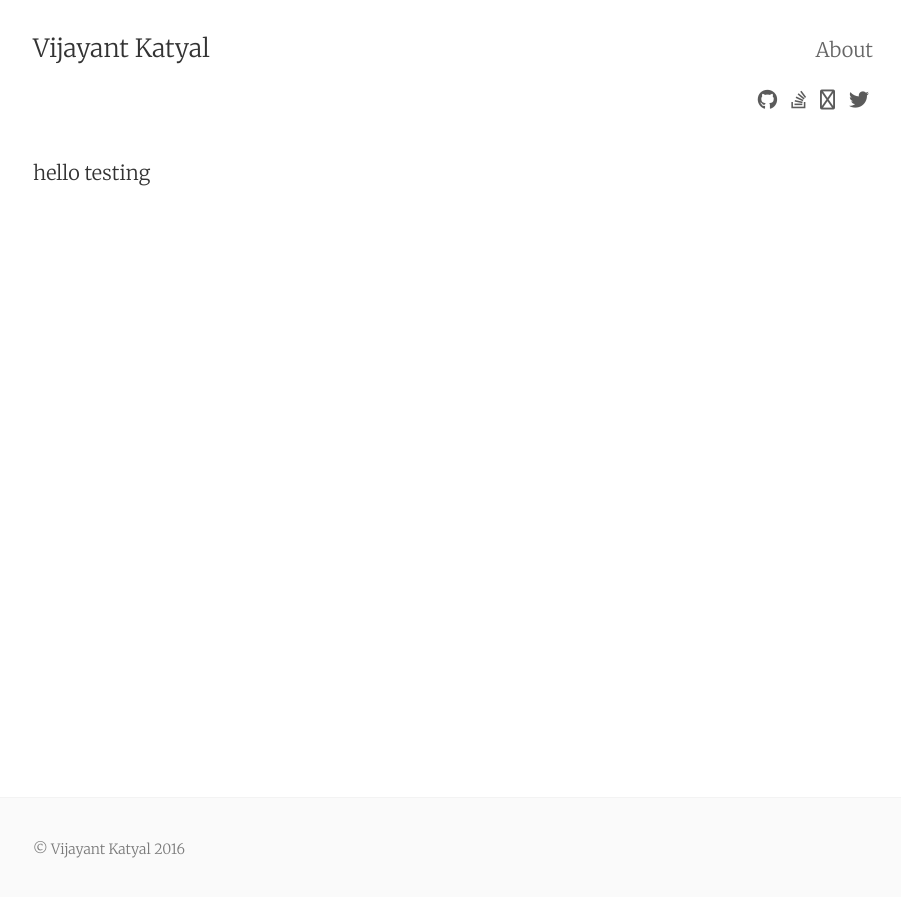
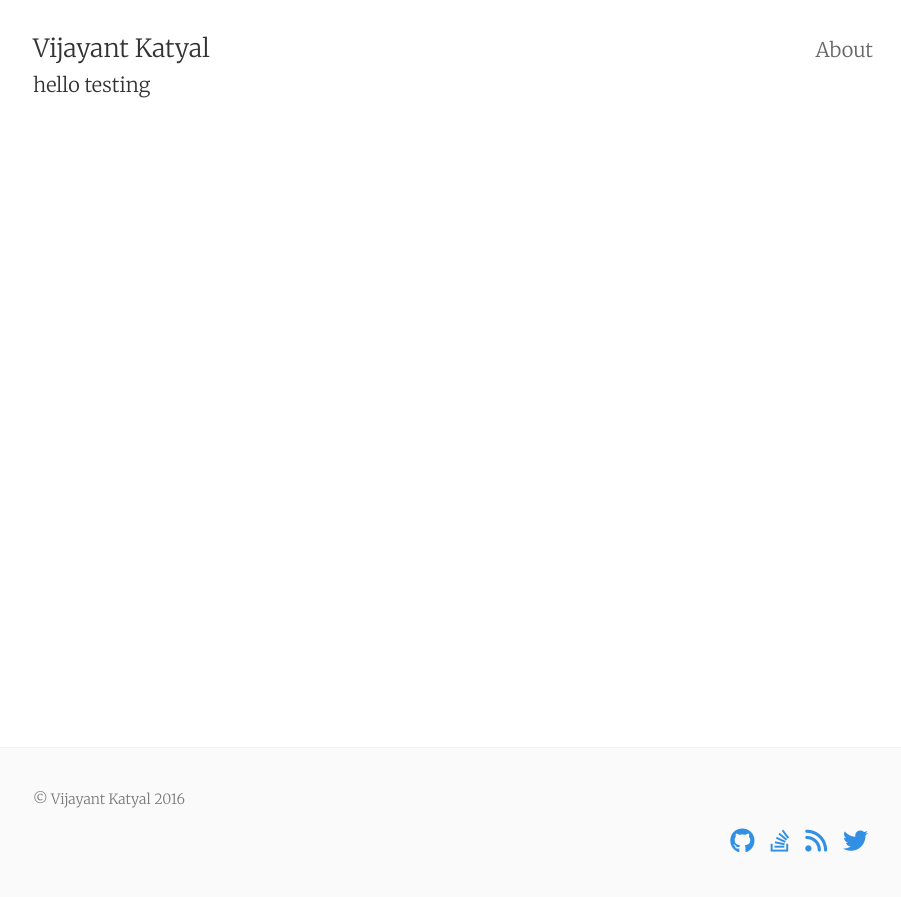
Before and after one commit to vijayantkatyal/vijayantkatyal.github.io, a Jekyll site: the page built from index.html, in a window 1280 px wide. Shown: the top 897 px of the page, without its empty margins (187-1088 px from the left). Built offline with Jekyll 4.4.1, drawn with Linux system fonts in a browser that asks for light colours; nearby versions of some CDN libraries.

Commit message:
updated social links position

```diff
--- a/_includes/footer.html
+++ b/_includes/footer.html
@@ -1,8 +1,17 @@
 <footer>
   <div class="measure">
-    <small>
-      &copy; Vijayant Katyal 2016
-    </small>
+    <div class="clearfix">
+      <div class="col col-6">
+        <small>
+          &copy; Vijayant Katyal 2016
+        </small>
+      </div>
+      <div class="col col-6">
+        {% if site.show_social_icons %}
+          {% include social_links.html %}
+        {% endif %}
+      </div>
+    </div>
   </div>
 </footer>
 {% if site.enable_anchorjs %}<!-- AnchorJS -->
--- a/_includes/header.html
+++ b/_includes/header.html
@@ -5,10 +5,6 @@
       <nav class="site-nav">
         {% include navigation.html %}
       </nav>
-      <div class="clearfix"></div>
-      {% if site.show_social_icons %}
-        {% include social_links.html %}
-      {% endif %}
     </div>
   </div>
 </header>
--- a/_includes/social_links.html
+++ b/_includes/social_links.html
@@ -15,4 +15,3 @@
     {% endif %}
   </div>
 </div>
-<div class="clearfix"></div>
```
